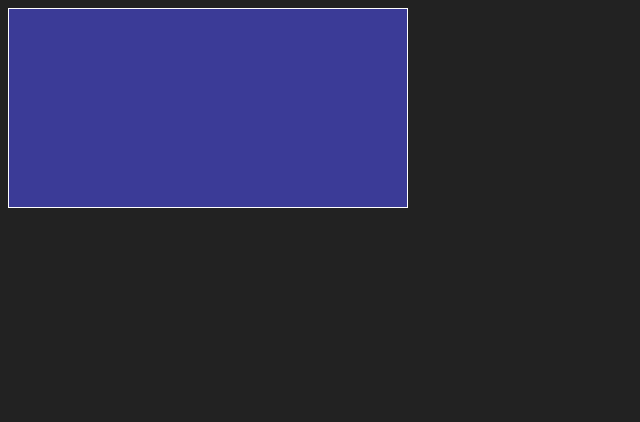
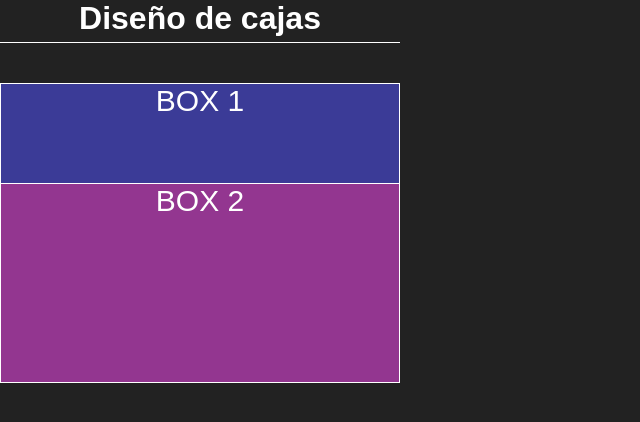
Before and after one commit to MartinH97/ejercicioJueves-15-02, a plain HTML site: page index.html in a window 1280 px wide. Shown: the whole page, without its empty margins (0-640 px from the left). Drawn offline with Linux system fonts and the light colour scheme.

Commit message:
actualizacion

```diff
--- a/estilos/estilos.scss
+++ b/estilos/estilos.scss
@@ -1,4 +1,7 @@
 *{
+    font-family: sans-serif;
+    margin: 0px;
+    padding: 0px;
     //Importante, en todo proyecto va esta propiedad
     box-sizing: border-box;
 }
@@ -6,10 +9,38 @@
 body{
     background: #222;
 }
-.box{
-    width: 400px;
-    height: 200px;
-    background-color: rgb(59, 59, 151);
-    border: 1px solid white;
-    padding: 20px;
+.boxes{
+    h1{
+        width: 400px;
+        text-align: center;
+        color: white;
+        padding-bottom: 5px;
+        border-bottom: 1px solid white;
+        margin-bottom: 40px;
+    }
+    .box1{
+        width: 400px;
+        height: 200px;
+        background: #3b3b97;
+        border: 1px solid white;
+        p{
+            font-size: 30px;
+            color: white;
+            text-transform: uppercase;
+            text-align: center;
+        }
+    }
+    .box2{
+        width: 400px;
+        height: 200px;
+        background: #933690;
+        border: 1px solid white;
+        margin-top: -100px;
+        p{
+            font-size: 30px;
+            color: white;
+            text-transform: uppercase;
+            text-align: center;
+        }
+    }
 }
--- a/index.html
+++ b/index.html
@@ -8,7 +8,14 @@
 </head>
 <body>
 
-    <div class="box">
+    <div class="boxes">
+        <h1>Diseño de cajas</h1>
+        <div class="box1">
+            <p>box 1</p>
+        </div>
+        <div class="box2">
+            <p>box 2</p>
+        </div>
 
     </div>
 
```
Also changed, not shown: estilos/estilos.css, 1 other file.
